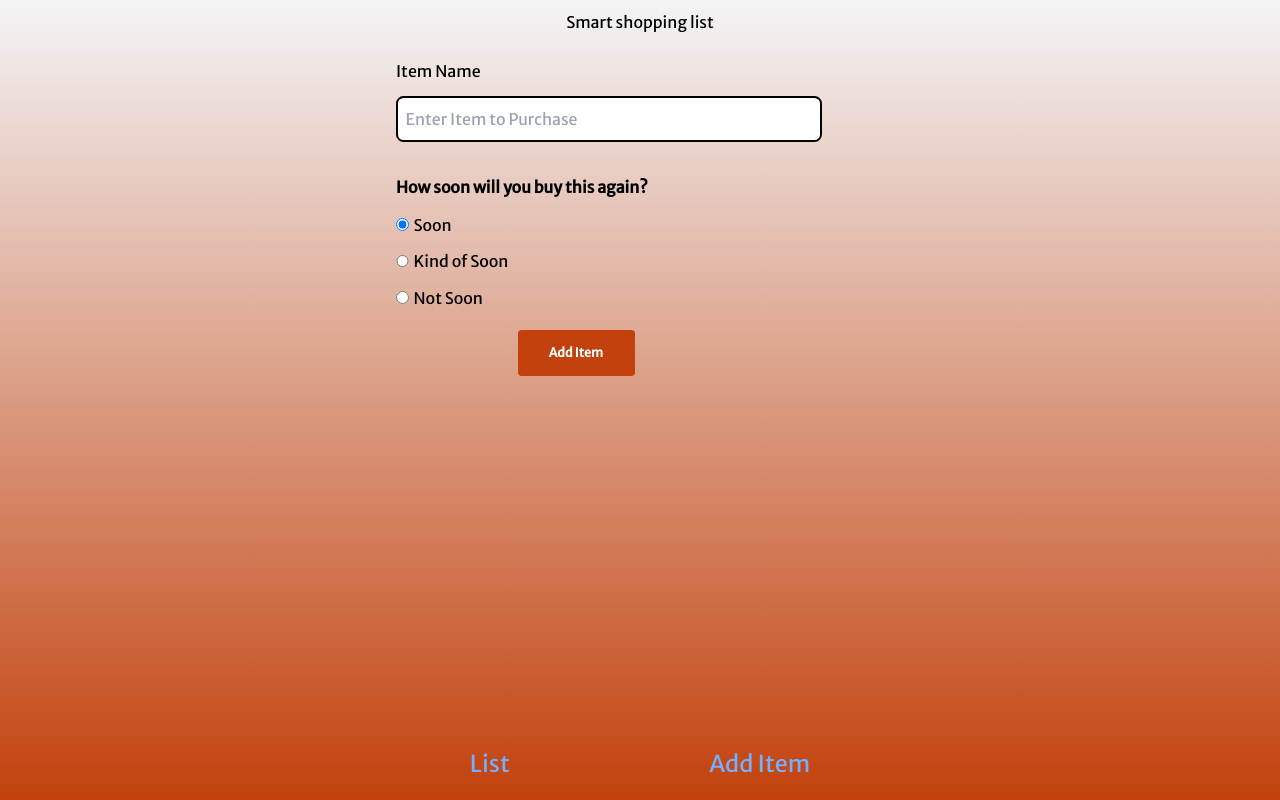
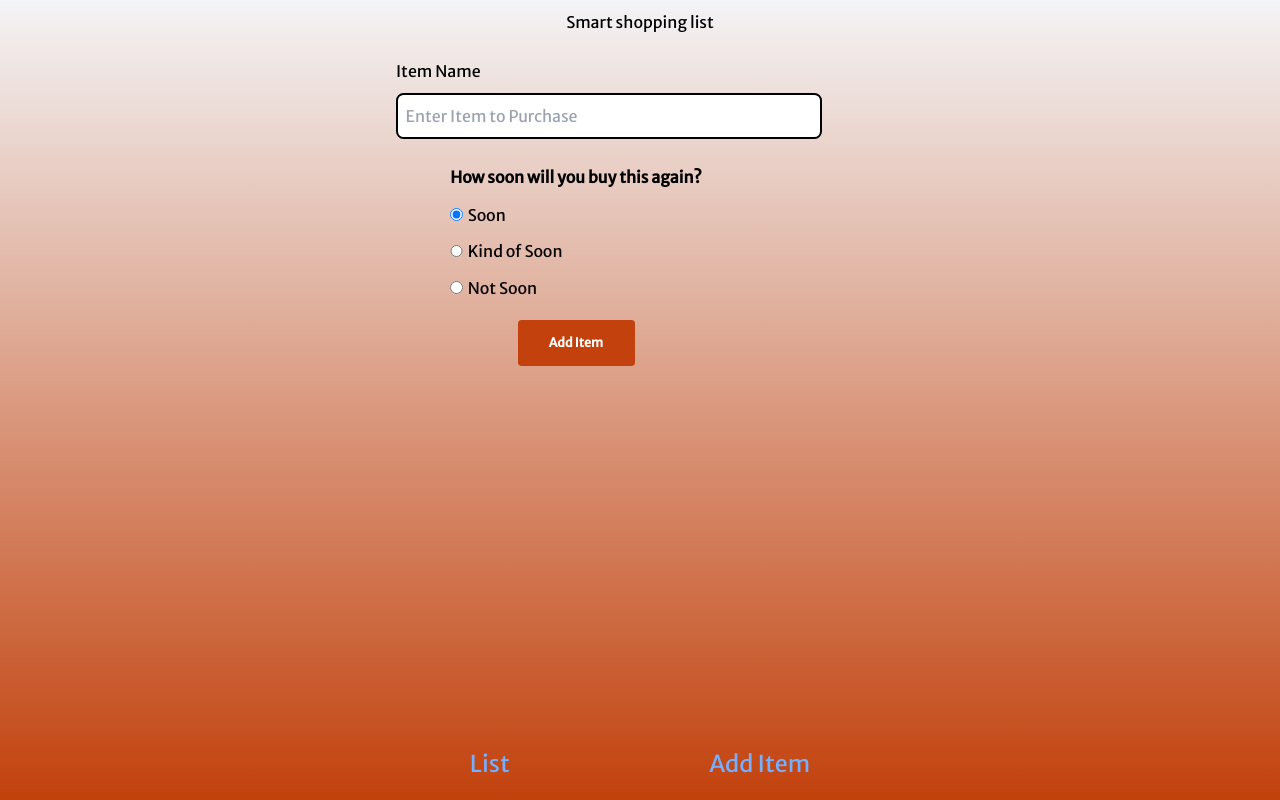
Before and after one commit to the-collab-lab/tcl-50-smart-shopping-list, a React (Vite) app: page /add-item in a window 1280 px wide. Built offline with nearby package versions, Linux system fonts and the light colour scheme; no server answers; the database is empty; sample sign-in values are in the browser's storage.

Commit message:
centered options; cleaned up some duplicate styling code

```diff
--- a/src/views/AddItem.jsx
+++ b/src/views/AddItem.jsx
@@ -58,14 +58,14 @@ export function AddItem({ data, listToken }) {
 			>
 				<div className="text-center sm:text-left">
 					<label
-						className="w-[92px] h-[30px]  font-normal leading-7"
+						className="w-[92px] h-[30px] font-normal leading-7"
 						htmlFor="name"
 					>
 						Item Name
 					</label>
 					<br />
 					<input
-						className="md:w-[426px] mt-5 mb-5 md:mb-8 p-3 md:h-[46px] rounded-xl md:border-solid md:border-2 md:border-black bg-white sm:w-[243px] sm:h-[46px] border-solid border-1 border-black rounded-xl"
+						className="md:w-[426px] mt-4 mb-5 p-3 md:h-[46px] rounded-xl border-solid border-2 border-black bg-white sm:w-[243px] sm:h-[46px] rounded-xl"
 						type="text"
 						id="name"
 						placeholder="Enter Item to Purchase"
@@ -74,12 +74,11 @@ export function AddItem({ data, listToken }) {
 					/>
 				</div>
 
-				<div className="mt-5">
+				<div className="mt-5 flex flex-col items-center ">
 					<fieldset>
-						<legend className="text-center sm:text-left mt-5 font-bold leading-[26px]">
+						<legend className=" mt-5 font-bold leading-[26px]">
 							How soon will you buy this again?
 						</legend>
-
 						<div className="mt-5">
 							<input
 								className="w-5 h-5 bg-[#D9D9D9] border-solid border-1 border-black"
@@ -135,6 +134,7 @@ export function AddItem({ data, listToken }) {
 						</div>
 					</fieldset>
 				</div>
+
 				<div className="flex flex-col items-center">
 					<button
 						className="w-[117px] h-[46px] mt-8 text-xl bg-[#C2410C] rounded-md text-bold font-bold leading-[22px] text-white "
```
